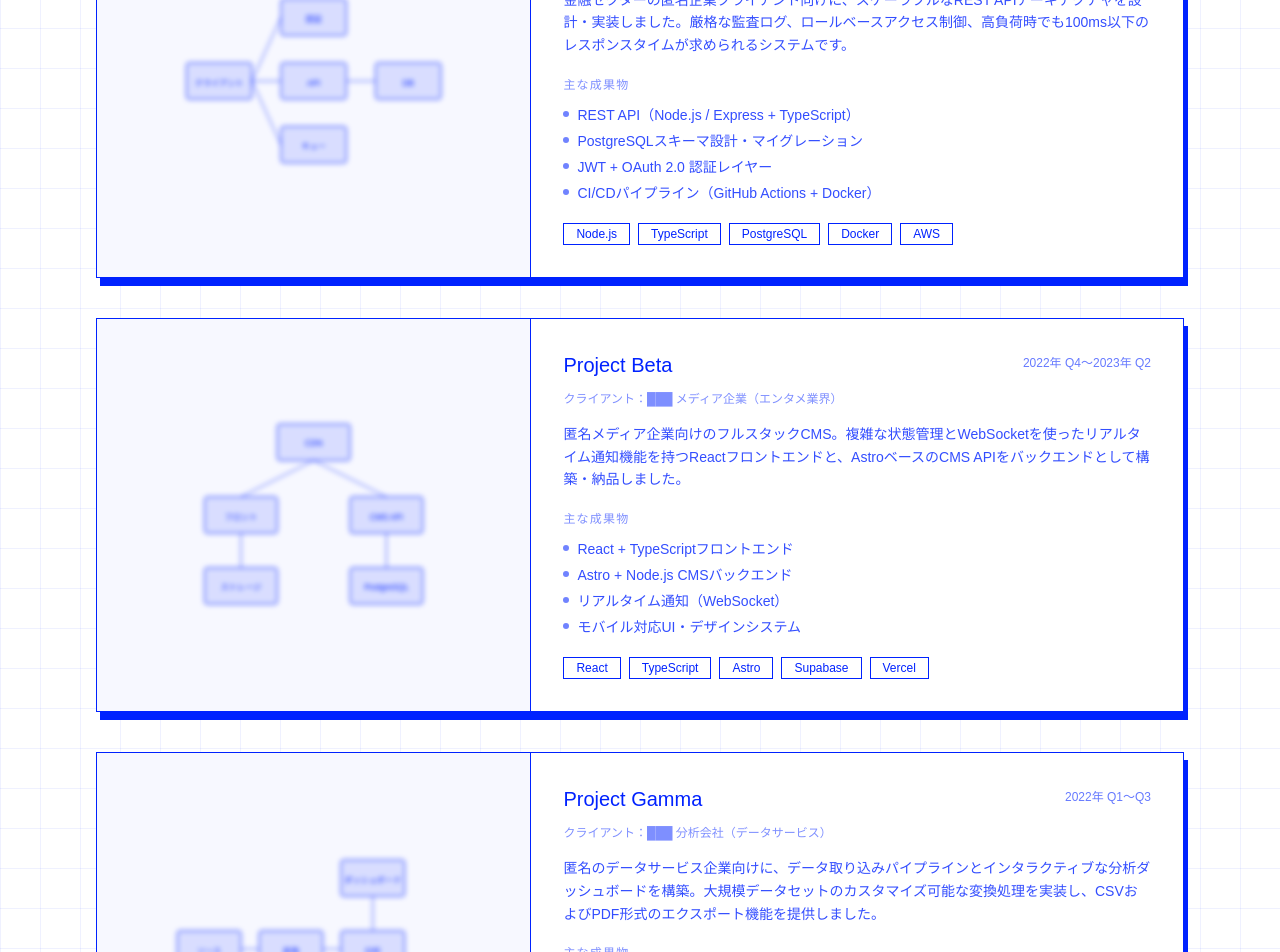
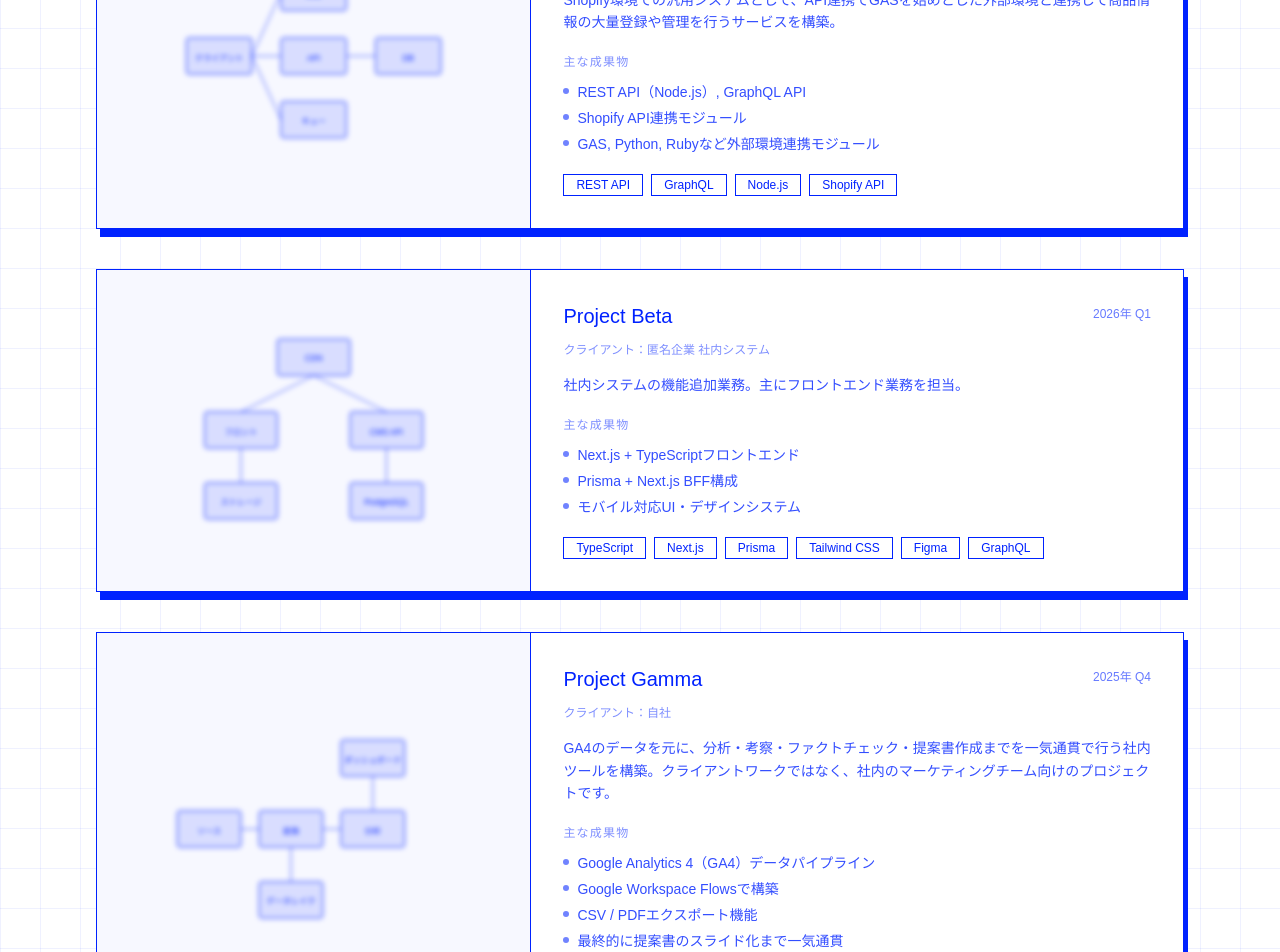
Before and after one commit to natsuto-kun/Micho-Portfolio, a React (Vite) app: page /portfolio in a window 1280 px wide. Shown: the part 540-1492 px from the top of the page. Built offline with nearby package versions, Linux system fonts and the light colour scheme; a web font is replaced by a local one.

Commit message:
add: システムポートフォリオ

```diff
--- a/src/app/components/SystemPortfolioSection.tsx
+++ b/src/app/components/SystemPortfolioSection.tsx
@@ -76,49 +76,47 @@ const PROJECTS = [
   {
     id: 'alpha',
     codename: 'Project Alpha',
-    client: '███ 企業（金融セクター）',
-    period: '2023年 Q1〜Q3',
+    client: '自社',
+    period: '2026年 Q1〜現在も開発中',
     description:
-      '金融セクターの匿名企業クライアント向けに、スケーラブルなREST APIアーキテクチャを設計・実装しました。厳格な監査ログ、ロールベースアクセス制御、高負荷時でも100ms以下のレスポンスタイムが求められるシステムです。',
+      'Shopify環境での汎用システムとして、API連携でGASを始めとした外部環境と連携して商品情報の大量登録や管理を行うサービスを構築。',
     deliverables: [
-      'REST API（Node.js / Express + TypeScript）',
-      'PostgreSQLスキーマ設計・マイグレーション',
-      'JWT + OAuth 2.0 認証レイヤー',
-      'CI/CDパイプライン（GitHub Actions + Docker）',
+      'REST API（Node.js）, GraphQL API',
+      'Shopify API連携モジュール',
+      'GAS, Python, Rubyなど外部環境連携モジュール',
     ],
-    tech: ['Node.js', 'TypeScript', 'PostgreSQL', 'Docker', 'AWS'],
+    tech: ['REST API', 'GraphQL', 'Node.js', 'Shopify API'],
     Diagram: ArchDiagramAlpha,
   },
   {
     id: 'beta',
     codename: 'Project Beta',
-    client: '███ メディア企業（エンタメ業界）',
-    period: '2022年 Q4〜2023年 Q2',
+    client: '匿名企業 社内システム',
+    period: '2026年 Q1',
     description:
-      '匿名メディア企業向けのフルスタックCMS。複雑な状態管理とWebSocketを使ったリアルタイム通知機能を持つReactフロントエンドと、AstroベースのCMS APIをバックエンドとして構築・納品しました。',
+      '社内システムの機能追加業務。主にフロントエンド業務を担当。',
     deliverables: [
-      'React + TypeScriptフロントエンド',
-      'Astro + Node.js CMSバックエンド',
-      'リアルタイム通知（WebSocket）',
+      'Next.js + TypeScriptフロントエンド',
+      'Prisma + Next.js BFF構成',
       'モバイル対応UI・デザインシステム',
     ],
-    tech: ['React', 'TypeScript', 'Astro', 'Supabase', 'Vercel'],
+    tech: ['TypeScript', 'Next.js', 'Prisma', 'Tailwind CSS', 'Figma', 'GraphQL'],
     Diagram: ArchDiagramBeta,
   },
   {
     id: 'gamma',
     codename: 'Project Gamma',
-    client: '███ 分析会社（データサービス）',
-    period: '2022年 Q1〜Q3',
+    client: '自社',
+    period: '2025年 Q4',
     description:
-      '匿名のデータサービス企業向けに、データ取り込みパイプラインとインタラクティブな分析ダッシュボードを構築。大規模データセットのカスタマイズ可能な変換処理を実装し、CSVおよびPDF形式のエクスポート機能を提供しました。',
+      'GA4のデータを元に、分析・考察・ファクトチェック・提案書作成までを一気通貫で行う社内ツールを構築。クライアントワークではなく、社内のマーケティングチーム向けのプロジェクトです。',
     deliverables: [
-      'Pythonデータ取り込み・変換パイプライン',
-      'インタラクティブダッシュボード（React + Recharts）',
+      'Google Analytics 4（GA4）データパイプライン',
+      'Google Workspace Flowsで構築',
       'CSV / PDFエクスポート機能',
-      'ロールベースアクセス制御・監査ログ',
+      '最終的に提案書のスライド化まで一気通貫',
     ],
-    tech: ['Python', 'FastAPI', 'React', 'PostgreSQL', 'Recharts'],
+    tech: ['GA4', 'Google Cloud Platform', 'Google Workspace Flows', 'BigQuery', 'Data Studio'],
     Diagram: ArchDiagramGamma,
   },
 ];
```
